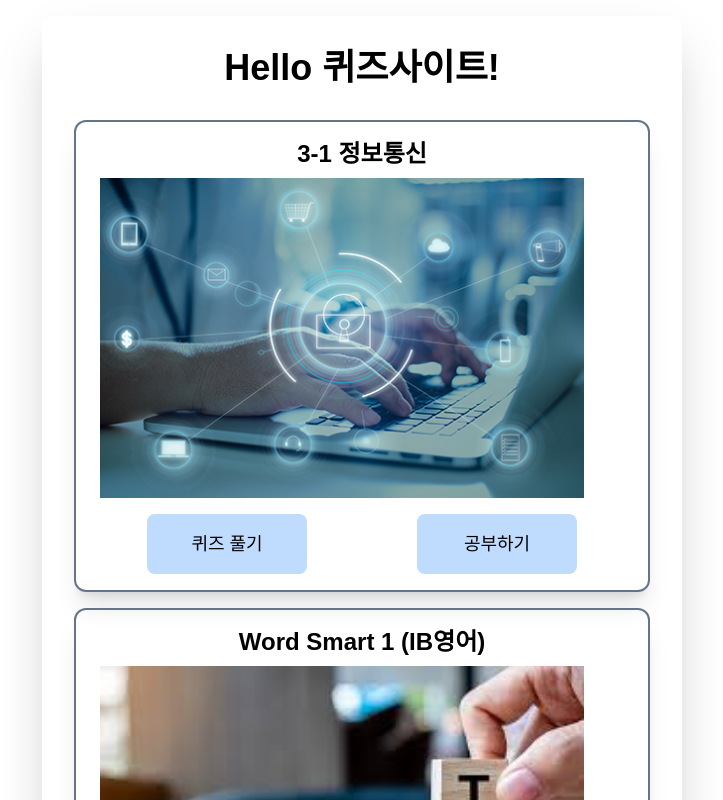
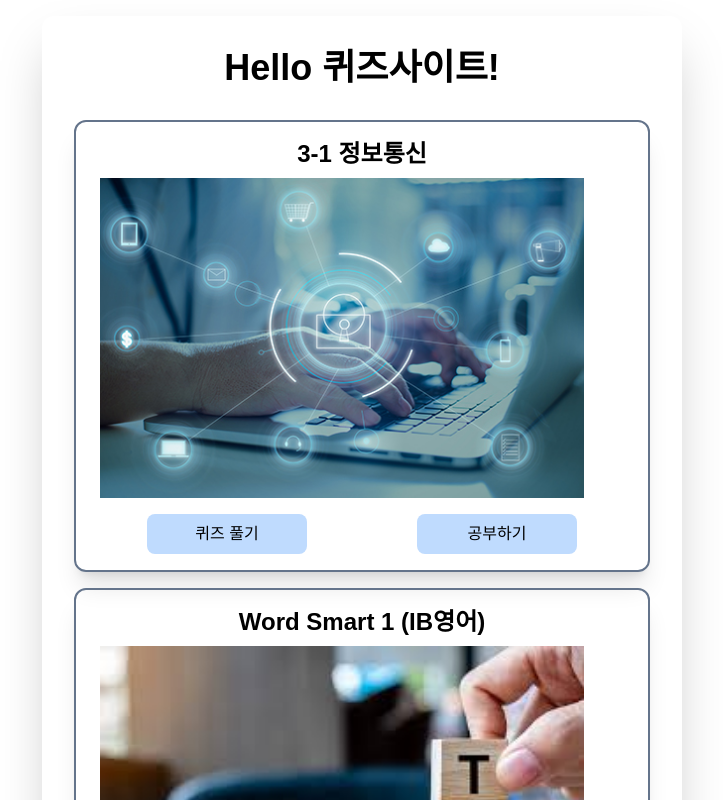
Before and after one commit to Superfish83/memoquiz, a Next.js app: page / in a window 1280 px wide. Shown: the top 800 px of the page, without its empty margins (278-1001 px from the left). Built offline with nearby package versions, Linux system fonts and the light colour scheme; a web font is replaced by a local one.

Commit message:
css 수정

```diff
--- a/pages/index.jsx
+++ b/pages/index.jsx
@@ -19,13 +19,13 @@ export default function Index(){
                     {qlink ?
                     <Link
                         href={qlink}
-                        className="w-40 bg-blue-200 rounded-lg p-4 mx-auto text-lg">
+                        className="w-40 bg-blue-200 rounded-lg p-2 mx-auto">
                         퀴즈 풀기
                     </Link> : <div className="mx-auto">준비 중입니다.</div>}
                     {slink ?
                     <Link
                         href={slink}
-                        className="w-40 bg-blue-200 rounded-lg p-4 mx-auto text-lg">
+                        className="w-40 bg-blue-200 rounded-lg p-2 mx-auto">
                         공부하기
                     </Link> : <div className="mx-auto">준비 중입니다.</div>}
                 </div>
```
